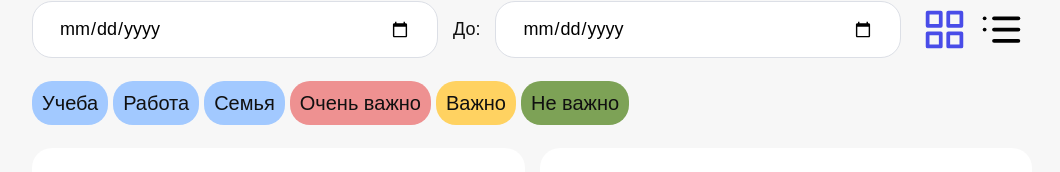
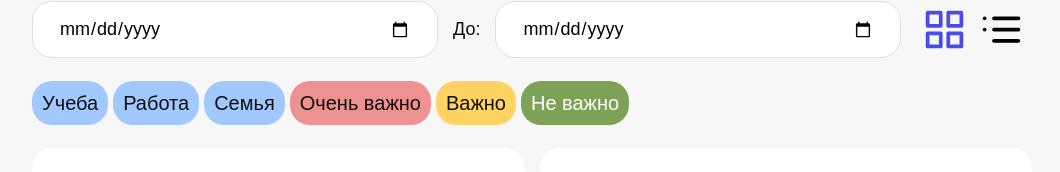
Before and after one commit to zva-2000/Note-App, a Vue app: page / in a window 1280 px wide. In both pictures the pointer is over the element 683 px from the left and 213 px from the top of the page. Shown: the part 110-282 px from the top of the page, without its empty margins (108-1168 px from the left). Built offline with nearby package versions, Linux system fonts and the light colour scheme.

Commit message:
Новое приложение

```diff
--- a/src/components/BaseTag.vue
+++ b/src/components/BaseTag.vue
@@ -68,25 +68,26 @@ const chooseTag = () => {
   background-color: #a7be8e;
 }
 .success-style:hover,
-.success-style:focus .active.success-style {
+.active.success-style {
   background-color: #7da256;
+  color: white;
 }
 
-.base-style:focus,
 .active.base-style,
 .base-style:hover {
   background-color: #3f8bf5;
+  color: white;
 }
 
 .danger-style:hover,
-.danger-style:focus,
 .active.danger-style {
   background-color: #e73e3e;
+  color: white;
 }
 
-.warning-style:focus,
 .warning-style:hover,
 .active.warning-style {
   background-color: #ffc021;
+  color: white;
 }
 </style>
--- a/src/components/addTegComponent.vue
+++ b/src/components/addTegComponent.vue
@@ -96,14 +96,17 @@ const addTegFunctionForCompose = () => {
 
 const addTegFunction = () => {
   let tagExists = false;
+
   tags.value.forEach((tag) => {
     if (tag.toLowerCase() === newTag.value.toLowerCase()) {
       tagExists = true;
     }
   });
+
   if (tagExists) {
     sameTagError.value = 'Такой тег уже есть';
     emptyTagError.value = '';
+    newTag.value = '';
     return false;
   } else {
     addTegFunctionForCompose();
```
